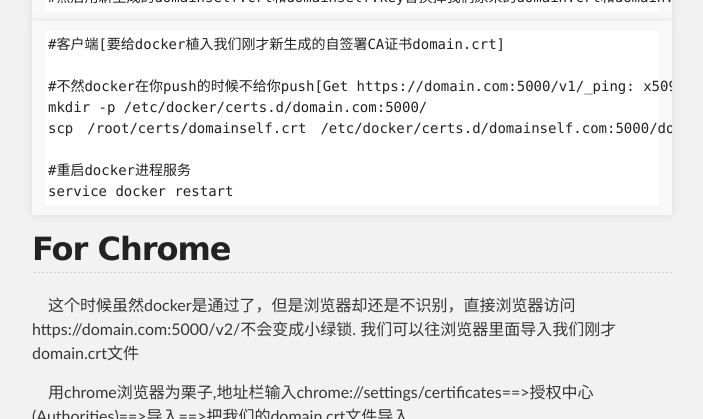
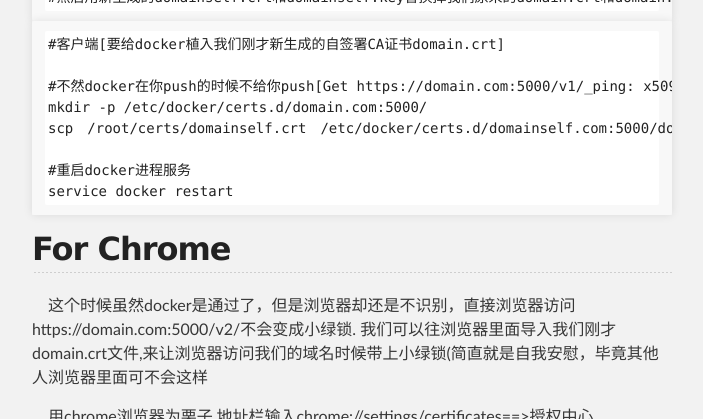
Before and after one commit to silbertmonaphia/silbertmonaphia.github.io, a Jekyll site: the page built from _posts/2017-03-03-Docker Registry--私有docker站.md, in a window 1280 px wide and 900 px high, scrolled down 4726 px, cut to the strip 0-419 px from the top of the window. Shown: the whole strip, without its empty margins (288-991 px from the left). Built offline with Jekyll 4.4.1, drawn with Linux system fonts in a browser that asks for light colours.

Commit message:
Update 2017-03-03-Docker Registry--私有docker站.md

```diff
--- a/_posts/2017-03-03-Docker Registry--私有docker站.md
+++ b/_posts/2017-03-03-Docker Registry--私有docker站.md
@@ -201,7 +201,7 @@
 ## **For Chrome**
 
 　这个时候虽然docker是通过了，但是浏览器却还是不识别，直接浏览器访问 https://domain.com:5000/v2/不会变成小绿锁.
-我们可以往浏览器里面导入我们刚才domain.crt文件
+我们可以往浏览器里面导入我们刚才domain.crt文件,来让浏览器访问我们的域名时候带上小绿锁(简直就是自我安慰，毕竟其他人浏览器里面可不会这样
 
 　用chrome浏览器为栗子,地址栏输入chrome://settings/certificates==>授权中心(Authorities)==>导入==>把我们的domain.crt文件导入
 
```
